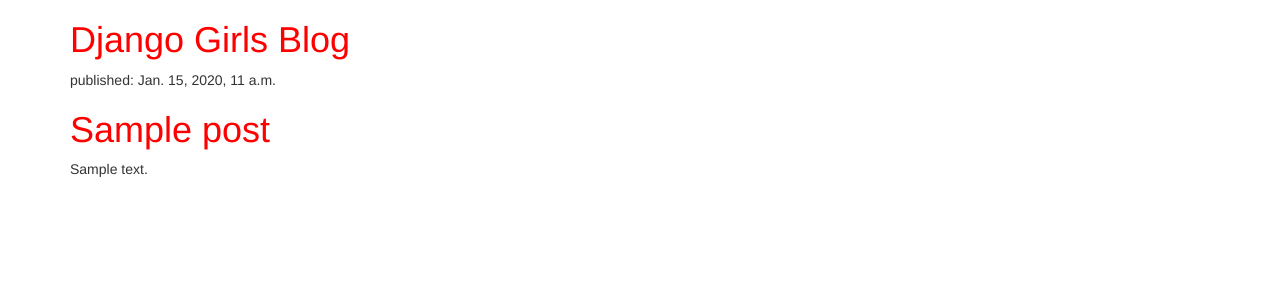
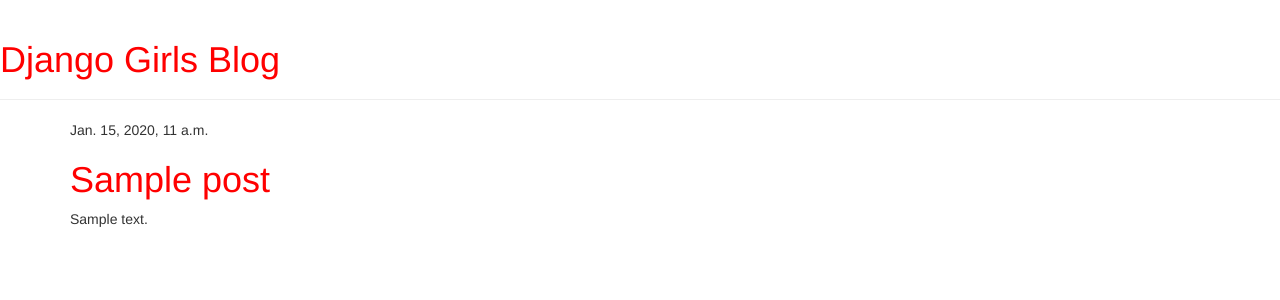
Before and after one commit to francipesca/mybloodyblog, a Django app: template blog/templates/blog/post_list.html in a window 1280 px wide. Shown: the top 300 px of the page. Run offline with Django 3.2, Linux system fonts and the light colour scheme; the template is opened without the code that fills it: values that come from a table or form of the project are taken from there, others are empty; tables that the repository leaves empty hold one stand-in row (values such as "Sample post"); some libraries are stand-ins or nearby versions.

Commit message:
single post

```diff
--- /dev/null
+++ b/blog/templates/blog/base.html
@@ -0,0 +1,31 @@
+{% load staticfiles %}
+
+<html>
+    <head>
+        <title>Django Girls blog</title>
+
+
+
+        <link rel="stylesheet" href="//maxcdn.bootstrapcdn.com/bootstrap/3.2.0/css/bootstrap.min.css">
+        <link rel="stylesheet" href="//maxcdn.bootstrapcdn.com/bootstrap/3.2.0/css/bootstrap-theme.min.css">
+
+        <link href="https://fonts.googleapis.com/css?family=Lobster&subset=latin,latin-ext" rel="stylesheet" type="text/css">
+
+
+        <link rel="stylesheet" href="{% static 'css/style.css' %}">
+
+    </head>
+    <body>
+    <div class="page-header">
+        <h1><a href="/">Django Girls Blog</a></h1>
+    </div>
+    <div class="content container">
+        <div class="row">
+            <div class="col-md-8">
+            {% block content %}
+            {% endblock %}
+            </div>
+        </div>
+    </div>
+</body>
+</html>
--- a/blog/templates/blog/post_list.html
+++ b/blog/templates/blog/post_list.html
@@ -1,35 +1,13 @@
-{% load staticfiles %}
+{% extends 'blog/base.html' %}
 
-<html>
-    <head>
-        <title>Django Girls blog</title>
-
-
-
-        <link rel="stylesheet" href="//maxcdn.bootstrapcdn.com/bootstrap/3.2.0/css/bootstrap.min.css">
-		<link rel="stylesheet" href="//maxcdn.bootstrapcdn.com/bootstrap/3.2.0/css/bootstrap-theme.min.css">
-
-		<link href="https://fonts.googleapis.com/css?family=Lobster&subset=latin,latin-ext" rel="stylesheet" type="text/css">
-
-
-		<link rel="stylesheet" href="{% static 'css/style.css' %}">
-
-    </head>
-    <body>
-        <div class="container">
-            <h1><a href="">Django Girls Blog</a></h1>
-
-
-		        <div class="row">
-					{% for post in posts %}
-					     <div class="col-md-3">
-					        <p>published: {{ post.published_date }}</p>
-					        <h1><a href="">{{ post.title }}</a></h1>
-					        <p>{{ post.text|linebreaksbr }}</p>
-					    </div>
-					{% endfor %}
-
-		        </div>
-        </div>
-    </body>
-</html>
+{% block content %}
+	{% for post in posts %}
+	    <div class="post">
+	        <div class="date">
+	            {{ post.published_date }}
+	        </div>
+	        <h1><a href="{% url 'post_detail' pk=post.pk %}">{{ post.title }}</a></h1>
+	        <p>{{ post.text|linebreaksbr }}</p>
+	    </div>
+	{% endfor %}
+{% endblock %}
--- a/blog/urls.py
+++ b/blog/urls.py
@@ -3,4 +3,5 @@
 
 urlpatterns = [
     url(r'^$', views.post_list, name='post_list'),
+    url(r'^post/(?P<pk>[0-9]+)/$', views.post_detail, name='post_detail'),
 ]
```
Also changed, not shown: blog/templates/blog/post_detail.html (added, +13 -0 lines), blog/views.py (+9 -0 lines).
